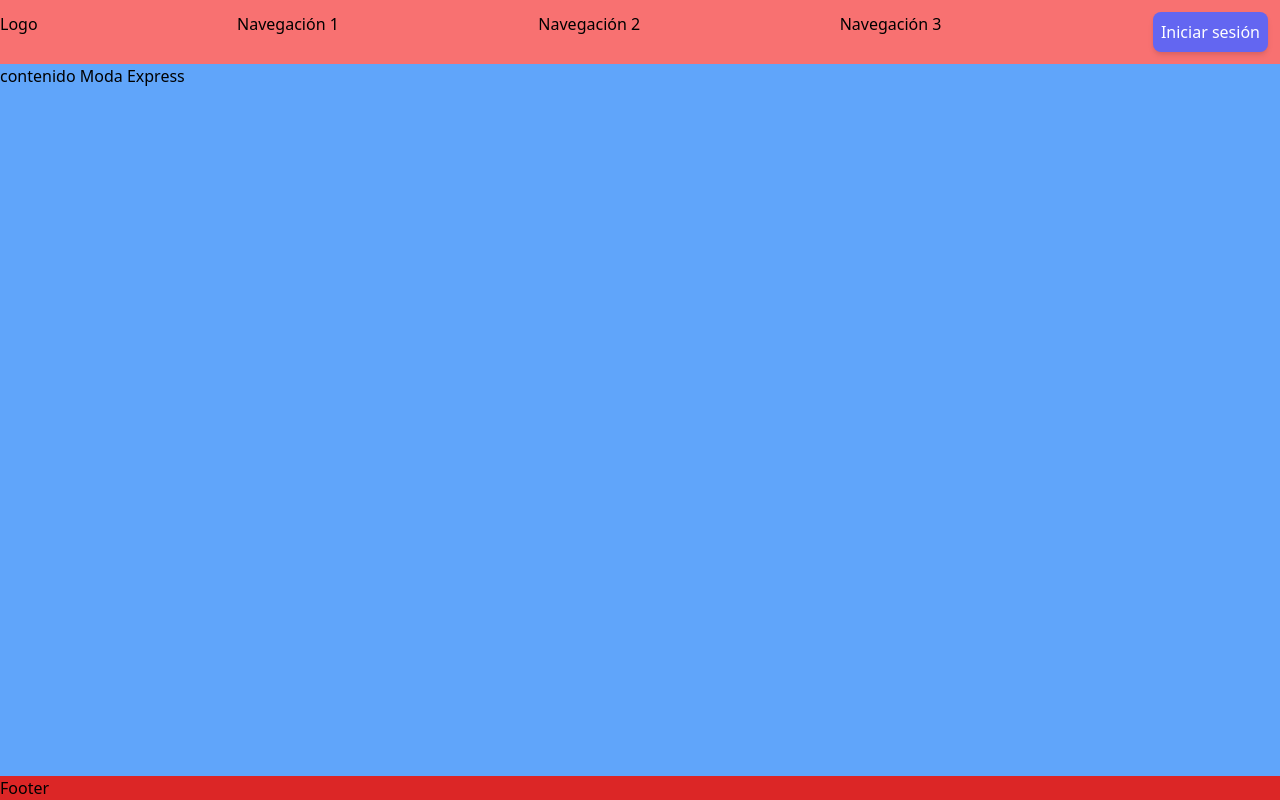
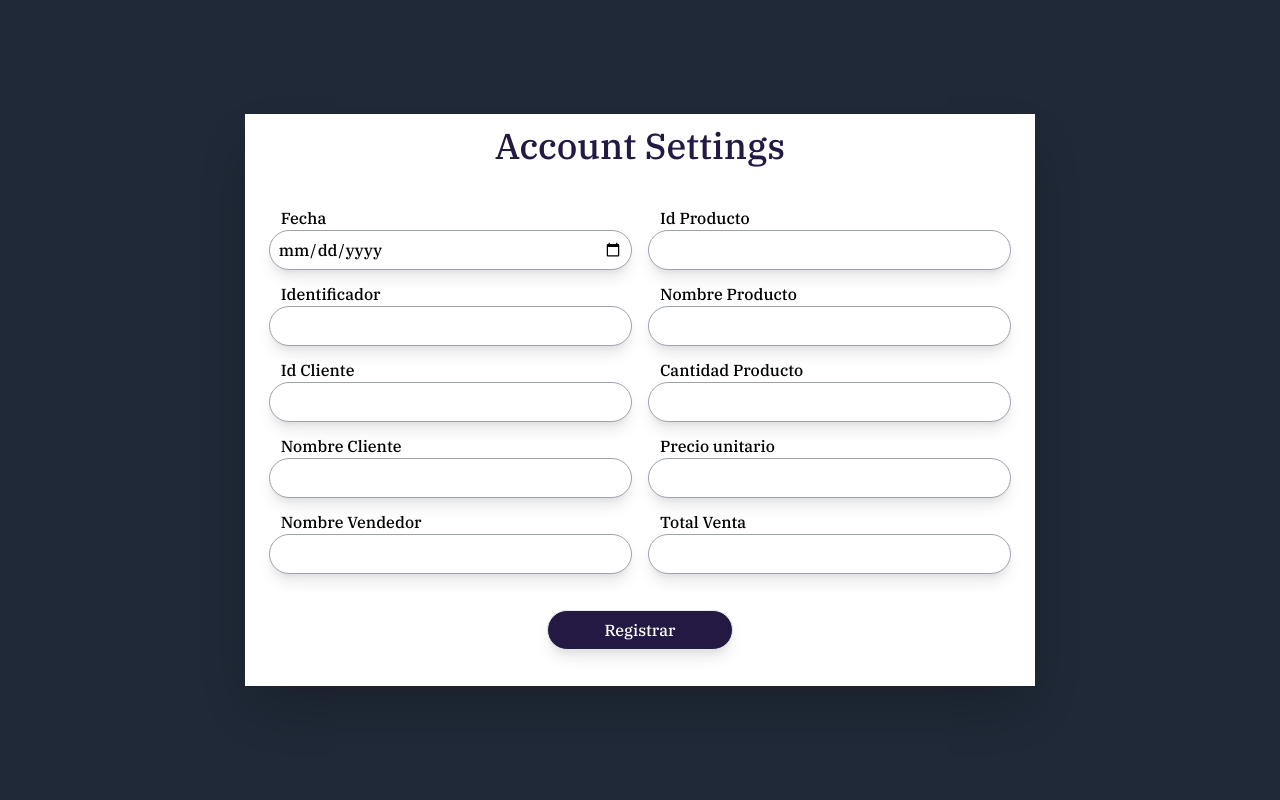
Before and after one commit to KarenVT/21st-century-developers, a React (Create React App) app: page /RegistroVentas in a window 1280 px wide. Built offline with nearby package versions, Linux system fonts and the light colour scheme.

Commit message:
cambios de styles

```diff
--- a/public/index.html
+++ b/public/index.html
@@ -1,43 +1,22 @@
 <!DOCTYPE html>
 <html lang="en">
+
 <head>
   <meta charset="utf-8" />
-    <link rel="icon" href="%PUBLIC_URL%/favicon.ico" />
+  <!-- <link rel="icon" href="%PUBLIC_URL%/favicon.ico" /> -->
   <meta name="viewport" content="width=device-width, initial-scale=1" />
-    <meta name="theme-color" content="#000000" />
-    <meta
-      name="description"
-      content="Web site created using create-react-app"
-    />
-    <link rel="apple-touch-icon" href="%PUBLIC_URL%/logo192.png" />
-    <!--
-      manifest.json provides metadata used when your web app is installed on a
-      user's mobile device or desktop. See https://developers.google.com/web/fundamentals/web-app-manifest/
-    -->
-    <link rel="manifest" href="%PUBLIC_URL%/manifest.json" />
-    <!--
-      Notice the use of %PUBLIC_URL% in the tags above.
-      It will be replaced with the URL of the `public` folder during the build.
-      Only files inside the `public` folder can be referenced from the HTML.
+  <meta name="description" content="Web site created using create-react-app" />
+  <!-- Fonts -->
+  <link rel="preconnect" href="https://fonts.googleapis.com">
+  <link rel="preconnect" href="https://fonts.gstatic.com" crossorigin>
+  <link href="https://fonts.googleapis.com/css2?family=IBM+Plex+Serif:wght@300;500&display=swap" rel="stylesheet">
+  <title>Moda Express</title>
+</head>
 
-      Unlike "/favicon.ico" or "favicon.ico", "%PUBLIC_URL%/favicon.ico" will
-      work correctly both with client-side routing and a non-root public URL.
-      Learn how to configure a non-root public URL by running `npm run build`.
-    -->
-    <title>React App</title>
-  </head>
 <body>
   <noscript>You need to enable JavaScript to run this app.</noscript>
   <div id="root"></div>
-    <!--
-      This HTML file is a template.
-      If you open it directly in the browser, you will see an empty page.
 
-      You can add webfonts, meta tags, or analytics to this file.
-      The build step will place the bundled scripts into the <body> tag.
+</body>
 
-      To begin the development, run `npm start` or `yarn start`.
-      To create a production bundle, use `npm run build` or `yarn build`.
-    -->
-  </body>
 </html>
--- a/src/App.jsx
+++ b/src/App.jsx
@@ -14,14 +14,23 @@ function App() {
   return (
     <Router>
       <Switch>
-        <Route path={['/Admin', "/Admin/Ventas"]}>
+        <Route path={['/Admin', '/Admin/Ventas', '/Admin/RegistroVentas']}>
           <PrivateLayaut>
             <Switch>
-              <Route path='/admin/ventas'>
+              <Route path='/Admin/Ventas'>
                 <Ventas />
               </Route>
               <Route path='/Admin'>
                 <Admin />
+              </Route>
+            </Switch>
+          </PrivateLayaut>
+        </Route>
+        <Route path={['/RegistroVentas']}>
+          <PrivateLayaut>
+            <Switch>
+              <Route path="/RegistroVentas">
+                <RegistroVentas />
               </Route>
             </Switch>
           </PrivateLayaut>
--- a/src/layouts/PrivateLayaut.jsx
+++ b/src/layouts/PrivateLayaut.jsx
@@ -5,9 +5,8 @@ import Sidebar from "../components/Sidebar";
 
 const PrivateLayaut = ({ children }) => {
     return (
-        <div className="flex w-screen h-screen">
-        <Sidebar/>
-        <main className="flex w-full bg-blue-400 overflow-y-scroll">{children}</main>
+        <div className="">
+        <main className="">{children}</main>
         </div>
     );
 };
--- a/src/pages/Admin/Ventas/RegistroVentas.jsx
+++ b/src/pages/Admin/Ventas/RegistroVentas.jsx
@@ -1,15 +1,17 @@
+import React from 'react';
+
 const RegistroVentas = () => {
     return (
         <div className="bg-gray-800 h-screen flex justify-center items-center ">
-            <form className=" bg-white bg-opacity-70 p-10 shadow-2xl">
+            <form className=" bg-white px-6 py-3 shadow-2xl">
                 <div>
                     <h1 class="text-4xl text-center pb-10 text-principal ">Account Settings</h1>
                 </div>
                 <div class="flex space-x-4 mb-3">
                     <div class="w-1/2">
-                        <label className="pl-3  " for="fecha">Fecha</label>
+                        <label className="pl-3" for="fecha">Fecha</label>
                         <input
-                            className="rounded-full  h-10 px-2 border border-gray-400 w-full focus:outline-none focus:border-transparent focus:ring focus:ring-principal"
+                            className="input"
                             type="date"
                             name="fecha"
                             id="fecha"
@@ -18,7 +20,7 @@ const RegistroVentas = () => {
                     <div className="w-1/2">
                         <label className="pl-3" for="idProducto">Id Producto</label>
                         <input
-                            className="rounded-full  h-10 px-2 border border-gray-400 w-full focus:outline-none focus:border-transparent focus:ring focus:ring-principal"
+                            className="input"
                             type="text"
                             name="idProducto"
                             id="idProducto"
@@ -29,7 +31,7 @@ const RegistroVentas = () => {
                     <div className="w-1/2">
                         <label className="pl-3" for="id">Identificador</label>
                         <input
-                            className="rounded-full  h-10 px-2 border border-gray-400 w-full focus:outline-none focus:border-transparent focus:ring focus:ring-principal"
+                            className="input"
                             type="text"
                             name="id"
                             id="id" />
@@ -38,7 +40,7 @@ const RegistroVentas = () => {
                     <div className="w-1/2">
                         <label className="pl-3" for="nombreProducto">Nombre Producto</label>
                         <input
-                            className="rounded-full  h-10 px-2 border border-gray-400 w-full focus:outline-none focus:border-transparent focus:ring focus:ring-principal"
+                            className="input"
                             type="text"
                             name="nombreProducto"
                             id="nombreProducto"
@@ -49,7 +51,7 @@ const RegistroVentas = () => {
                     <div className="w-1/2">
                         <label className="pl-3" for="idCliente">Id Cliente</label>
                         <input
-                            className="rounded-full  h-10 px-2 border border-gray-400 w-full focus:outline-none focus:border-transparent focus:ring focus:ring-principal"
+                            className="input"
                             type="text"
                             name="idCliente"
                             id="idCliente"
@@ -59,7 +61,7 @@ const RegistroVentas = () => {
                     <div className="w-1/2">
                         <label className="pl-3" for="cantidadProducto">Cantidad Producto</label>
                         <input
-                            className="rounded-full  h-10 px-2 border border-gray-400 w-full focus:outline-none focus:border-transparent focus:ring focus:ring-principal"
+                            className="input"
                             type="text"
                             name="cantidadProducto"
                             id="cantidadProducto"
@@ -70,7 +72,7 @@ const RegistroVentas = () => {
                 <div className="w-1/2">
                         <label className="pl-3" for="nombreCliente">Nombre Cliente</label>
                         <input
-                            className="rounded-full  h-10 px-2 border border-gray-400 w-full focus:outline-none focus:border-transparent focus:ring focus:ring-principal"
+                            className="input"
                             type="text"
                             name="nombreCliente"
                             id="nombreCliente"
@@ -79,7 +81,7 @@ const RegistroVentas = () => {
                     <div className="w-1/2">
                         <label className="pl-3" for="precioUnitario">Precio unitario</label>
                         <input
-                            className="rounded-full  h-10 px-2 border border-gray-400 w-full focus:outline-none focus:border-transparent focus:ring focus:ring-principal"
+                            className="input"
                             type="text"
                             name="precioUnitario"
                             id="precioUnitario"
@@ -91,7 +93,7 @@ const RegistroVentas = () => {
                 <div className="w-1/2">
                         <label className="pl-3" for="nombreVendedor">Nombre Vendedor</label>
                         <input
-                            className="rounded-full  h-10 px-2 border border-gray-400 w-full focus:outline-none focus:border-transparent focus:ring focus:ring-principal"
+                            className="input"
                             type="text"
                             name="nombreVendedor"
                             id="nombreVendedor"
@@ -102,7 +104,7 @@ const RegistroVentas = () => {
 
                         <label className="pl-3" for="totalVenta">Total Venta</label>
                         <input
-                            className="rounded-full  h-10 px-2 border border-gray-400 w-full focus:outline-none focus:border-transparent focus:ring focus:ring-principal"
+                            className="input"
                             type="text"
                             name="totalVenta"
                             id="totalVenta"
@@ -112,9 +114,9 @@ const RegistroVentas = () => {
 
                 <div className="flex space-x-4 justify-center">
 
-                    <div className="w-1/2 ">
+                    <div className="w-1/4 ">
                         <div>
-                            <button className="rounded-full my-6 h-10 px-2 borde w-full bg-principal text-white ">Registrar</button>
+                            <button className="boton my-6">Registrar</button>
                         </div>
                     </div>
                 </div>
@@ -131,12 +133,10 @@ const RegistroVentas = () => {
                         We will use this as your billing address
                     </p>
                 </div> */}
-
-
             </form>
 
         </div>
     );
-}
+};
 
 export default RegistroVentas;
--- a/src/pages/Admin/Ventas/Ventas.jsx
+++ b/src/pages/Admin/Ventas/Ventas.jsx
@@ -1,4 +1,4 @@
-import React from 'react'
+import React from 'react';
 
 const Ventas = () => {
     return (
@@ -8,4 +8,4 @@ const Ventas = () => {
     )
 }
 
-export default Ventas
+export default Ventas;
--- a/src/pages/Registro_login/Login.jsx
+++ b/src/pages/Registro_login/Login.jsx
@@ -7,17 +7,17 @@ const Login = () => {
             <form className="mt-8 max-w-md w-screen bg-white px-20 py-10 rounded-full">
             <h2 className="m-4 text-center text-3xl font-extrabold text-gray-900">INICIA SESIÓN EN TU CUENTA</h2>
                 <div>
-                    <p>Usuario</p>
-                    <input className="w-full appearance-none px-3 py-2 border border-gray-300 text-gray-900 rounded-md focus:outline-none focus:ring-indigo-500 focus:border-indigo-500 focus:z-10 sm:text-sm" type="email" placeholder="@c.com" required />
+                <label for="email">Usuario</label>
+                    <input className="input shadow-lg" type="email" placeholder="@c.com" required />
                 </div>
                 <div >
-                    <p>Contraseña</p>
-                    <input className="w-full appearance-none px-3 py-2 border border-gray-300 text-gray-900 rounded-md focus:outline-none focus:ring-indigo-500 focus:border-indigo-500 focus:z-10 sm:text-sm" type="password" required />
+                <label for="password">Contraseña</label>
+                    <input className="input shadow-lg" type="password" required />
                 </div>
 
                 <div className="flex justify-between py-2">
-                    <div className="">
-                        <label htmlFor=" recuérdame ">
+                    <div>
+                        <label htmlFor=" recuerdame ">
                             <input type="checkbox" name=" recuerdame " />
                             Recuérdame
                         </label>
@@ -29,21 +29,21 @@ const Login = () => {
                     </div>
                 </div>
                 <div className="flex justify-between">
-                    <div className="">
+                    <div className="w-2/5">
                         <Link to="/">
-                            <button className="bg-indigo-900 p-2 text-white rounded-full shadow-md hover:bg-indigo-700" type="submit">Iniciar sesión</button>
+                            <button className="boton" type="submit">Iniciar sesión</button>
                         </Link>
                     </div>
-                    <div className="">
+                    <div className="w-2/5">
                         <Link to="/Registro">
-                            <button className="bg-indigo-900 p-2  text-white rounded-full shadow-md hover:bg-indigo-700">Registrarse</button>
+                            <button className="boton">Registrarse</button>
                         </Link>
                     </div>
                 </div>
 
                 <div className="flex justify-center pt-4">
                     <div className="px-2">
-                        <button className="rounded-full h-10 px-2 w-full bg-indigo-900 text-white shadow-md hover:bg-indigo-700">Continua con Google</button>
+                        <button className="rounded-full h-10 p-2 focus:outline-none border-2 border-principal focus:text-white focus:bg-principal shadow-lg">Continua con <span className="text-red-800 focus:text-white">Google</span> </button>
                     </div>
                 </div>
             </form>
--- a/src/styles/styles.css
+++ b/src/styles/styles.css
@@ -1,3 +1,17 @@
 @tailwind base;
 @tailwind components;
 @tailwind utilities;
+
+
+*{
+    font-family: 'IBM Plex Serif', serif;
+}
+
+.input {
+    @apply rounded-full  h-10 px-2 border border-gray-400 w-full focus:outline-none focus:border-transparent focus:ring focus:ring-principal shadow-lg;
+
+}
+
+.boton {
+    @apply rounded-full h-10 px-2 border w-full bg-principal text-white shadow-lg;
+}
```
Lines whose indentation alone changed are shown as unchanged.
